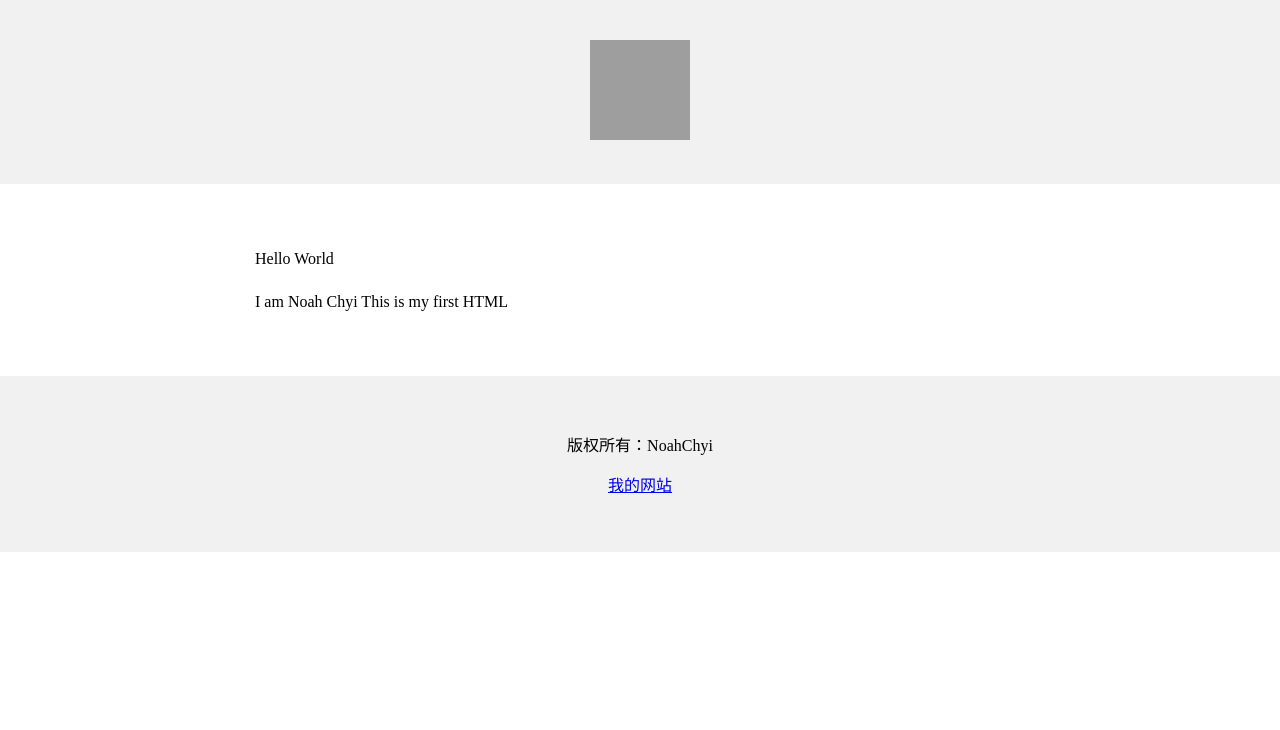
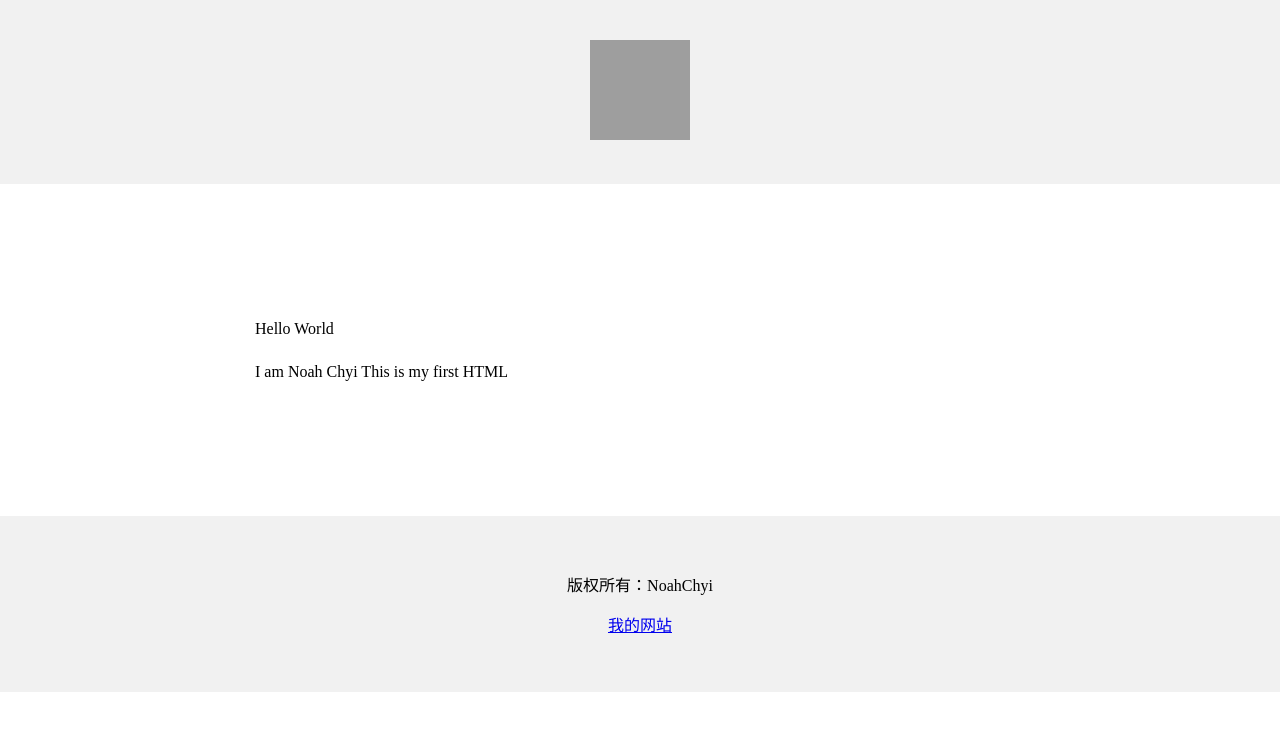
Before and after one commit to NoahChyi/Re-01, a plain HTML site: page index.html in a window 1280 px wide. Drawn offline with Linux system fonts and the light colour scheme; grey boxes are pictures that could not be loaded.

Commit message:
Update index.html

```diff
--- a/index.html
+++ b/index.html
@@ -21,7 +21,7 @@
     </div>
     <div style="
        max-width: 770px;
-       margin: 30px auto;
+       margin: 100px auto;
        padding: 15px;
        line-height: 1.7;
        ">
```
